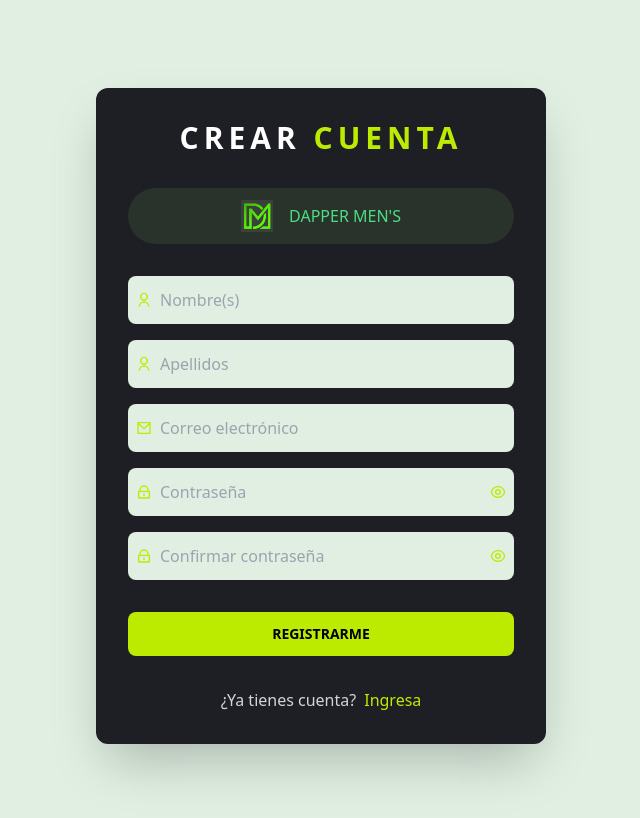
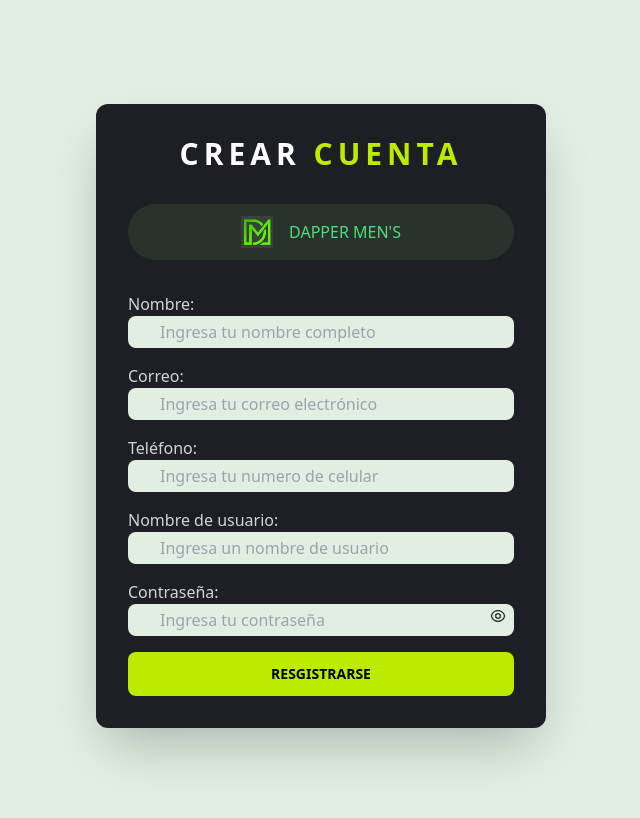
Before and after one commit to Ljkuagrm/panel-admin, a React (Vite) app: page /login/registro in a window 1280 px wide. Shown: the top 818 px of the page, without its empty margins (319-959 px from the left). Built offline with nearby package versions, Linux system fonts and the light colour scheme.

Commit message:
Add Login y Register
Observar Route Link useNavegation y API

```diff
--- a/package.json
+++ b/package.json
@@ -12,6 +12,7 @@
   "dependencies": {
     "@headlessui/react": "^1.7.17",
     "@szhsin/react-menu": "^4.1.0",
+    "axios": "^1.5.1",
     "react": "^18.2.0",
     "react-dom": "^18.2.0",
     "react-icons": "^4.11.0",
--- /dev/null
+++ b/src/pages/api/registerApi.js
@@ -0,0 +1,5 @@
+import axios from "axios";
+
+export const registerApi = axios.create({
+    baseURL : 'http://localhost:8080'
+});
--- a/src/pages/auth/Login.jsx
+++ b/src/pages/auth/Login.jsx
@@ -1,5 +1,8 @@
 import React, { useState } from "react";
 import { Link } from "react-router-dom";
+import { useNavigate } from 'react-router-dom';
+import { useForm } from '../hook/userForm';
+
 // Icons
 import {
   RiMailLine,
@@ -12,13 +15,35 @@
 const Login = () => {
   const [showPassword, setShowPassword] = useState(false);
 
+  const navigate = useNavigate();
+	const { name, email, password, onInputChange, onResetForm } =
+		useForm({
+			name: '',
+			email: '',
+			password: '',
+		});
+
+	const onLogin = e => {
+		e.preventDefault();
+
+		navigate('/', {
+			replace: true,
+			state: {
+				logged: true,
+				name,
+			},
+		});
+
+		onResetForm();
+	};
+
   return (
     <div className="min-h-screen flex items-center justify-center p-4">
       <div className="bg-secondary-100 p-8 rounded-xl shadow-2xl w-auto lg:w-[450px]">
         <h1 className="text-3xl text-center uppercase font-bold tracking-[5px] text-white mb-8">
           INICIAR <span className="text-primary">SESIÓN</span>
         </h1>
-        <form className="mb-8">
+        <form onSubmit={onLogin}>
           <button className="flex items-center justify-center py-3 px-4 gap-4 bg-secondary-400 w-full rounded-full mb-8 text-green-400">
             <img
               src="../../../public/dappermens10.png"
@@ -26,55 +51,56 @@
             />
             DAPPER MEN'S
           </button>
-
+            <div className="relative mb-4">
+              <label htmlFor='name'>Nombre:</label>
+              <input
+                className="py-3 pl-8 pr-4 bg-secondary-900 text-secondary-400 w-full outline-none rounded-lg"
+                type='text'
+                name='name'
+                id='name'
+                value={name}
+                placeholder="Nombre de usuario"
+                onChange={onInputChange}
+                required
+                autoComplete='off'
+              />
+            </div>
 
             <div className="relative mb-4">
-            <RiMailLine className="absolute top-1/2 -translate-y-1/2 left-2 text-primary" />
+              <label htmlFor="password">Contraseña:</label>
                 <input
-              type="email"
-              className="py-3 pl-8 pr-4 bg-secondary-900 w-full outline-none rounded-lg"
-              placeholder="NOMBRE DE USUARIO"
+                  className="py-3 pl-8 pr-4 bg-secondary-900 text-secondary-400 w-full outline-none rounded-lg"
+                  type={showPassword ? "text" : "password"}
+                  id="password"
+                  name="password"
+                  placeholder="Ingresa tu contraseña"
+                  required
+                  value={password}
+                  onChange={onInputChange}
+                  autoComplete='on'
                 />
-          </div>
-          <div className="relative mb-8">
-            <RiLockLine className="absolute top-1/2 -translate-y-1/2 left-2 text-primary" />
-            <input
-              type={showPassword ? "text" : "password"}
-              className="py-3 px-8 bg-secondary-900 w-full outline-none rounded-lg"
-              placeholder="CONTRASEÑA"
-              autoComplete="on"
-            />
-
                 {showPassword ? (
                   <RiEyeOffLine
                     onClick={() => setShowPassword(!showPassword)}
-                className="absolute top-1/2 -translate-y-1/2 right-2 hover:cursor-pointer text-primary"
+                    className="absolute top-1/2 right-2 hover:cursor-pointer text-secondary-400"
                   />
                 ) : (
                   <RiEyeLine
                     onClick={() => setShowPassword(!showPassword)}
-                className="absolute top-1/2 -translate-y-1/2 right-2 hover:cursor-pointer text-primary"
+                    className="absolute top-1/2 right-2 hover:cursor-pointer text-secondary-400"
                   />
                 )}
              </div>
 
-          <div>
             <button
               type="submit"
               className="bg-primary text-black uppercase font-bold text-sm w-full py-3 px-4 rounded-lg hover:text-gray-500 transition-colors"
             >
-              INGRESAR
+              Ingresar
             </button>
-          </div>
         </form>
 
-        <div className="flex flex-col items-center gap-4">
-          <Link
-            to="olvide-password"
-            className="hover:text-primary transition-colors"
-          >
-            ¿Olvidaste tu contraseña?
-          </Link>
+        <div className="flex flex-col p-4 items-center gap-4">
           <span className="flex items-center gap-2">
             ¿No tienes cuenta?{" "}
             <Link
--- a/src/pages/auth/Register.jsx
+++ b/src/pages/auth/Register.jsx
@@ -1,22 +1,85 @@
 import React, { useState } from "react";
-import { Link } from "react-router-dom";
+import { registerApi } from '../api/registerApi';
+import { useNavigate } from 'react-router-dom';
+import { useForm } from '../hook/userForm';
+
 // Icons
 import {
-  RiMailLine,
-  RiLockLine,
   RiEyeLine,
   RiEyeOffLine,
-  RiUserLine,
 } from "react-icons/ri";
+
 const Register = () => {
+
+  const navigate = useNavigate();
+  const {name, email, password, username, phone, onInputChange , onResetForm} = useForm({
+      name: '',
+      email: '',
+      password: '',
+      username: '',
+      phone: '',
+  });
+  const [user, setUser] = React.useState({
+      name: '',
+      email: '',
+      password: '',
+      username: '',
+      phone: '',
+  });
+  const [message, setMessage] = React.useState(null);
+  const handleChange = (event) => {
+      setUser({
+          ...user,
+          [event.target.name]: event.target.value,
+      });
+      onInputChange(event);
+  };
+  const handleSubmit = async (event) => {
+      event.preventDefault();
+      // Enviar los datos del registro a la base de datos
+      try {
+          const response = await registerApi.post('/usuario', {
+              name: user.name,
+              phone: user.phone,
+              email: user.email,
+              username: user.username,
+              password: user.password,
+          });
+
+          if (response.status === 200) {
+              setMessage('User registered successfully');
+          } else {
+              const error = await response.json();
+              setMessage(error.message);
+          }
+
+      } catch (error) {
+          setMessage(error.message);
+      }
+
+      await new Promise((resolve) => setTimeout(resolve, 2000));
+
+      navigate('/chat', {
+          replace: true,
+          state: {
+              logged: true,
+              name,
+          },
+      });
+
+      onResetForm();
+  };
   const [showPassword, setShowPassword] = useState(false);
+
+
+
   return (
       <div className="min-h-screen flex items-center justify-center p-4">
         <div className="bg-secondary-100 p-8 rounded-xl shadow-2xl w-auto lg:w-[450px]">
           <h1 className="text-3xl text-center uppercase font-bold tracking-[5px] text-white mb-8">
           Crear <span className="text-primary">cuenta</span>
           </h1>
-        <form className="mb-8">
+            {message && <div className="message">{message}</div>}
             <button className="flex items-center justify-center py-3 px-4 gap-4 bg-secondary-400 w-full rounded-full mb-8 text-green-400">
               <img
                 src="../../../public/dappermens10.png"
@@ -24,91 +87,97 @@
               />
               DAPPER MEN'S
             </button>
+            <form onSubmit={handleSubmit}>
                 <div className="relative mb-4">
-            <RiUserLine className="absolute top-1/2 -translate-y-1/2 left-2 text-primary" />
+                    <label htmlFor="name">Nombre:</label>
                     <input
+                        className="py-1 pl-8 pr-4 bg-secondary-900 text-secondary-400 w-full outline-none rounded-lg"
                         type="text"
-              className="py-3 pl-8 pr-4 bg-secondary-900 w-full outline-none rounded-lg"
-              placeholder="Nombre(s)"
+                        id="name"
+                        name="name"
+                        placeholder="Ingresa tu nombre completo"
+                        required
+                        value={user.fullname}
+                        onChange={handleChange}
+                        autoComplete='off'
                     />
                 </div>
+
                 <div className="relative mb-4">
-            <RiUserLine className="absolute top-1/2 -translate-y-1/2 left-2 text-primary" />
+                    <label htmlFor="email">Correo:</label>
                     <input
-              type="text"
-              className="py-3 pl-8 pr-4 bg-secondary-900 w-full outline-none rounded-lg"
-              placeholder="Apellidos"
+                        className="py-1 pl-8 pr-4 bg-secondary-900 text-secondary-400 w-full outline-none rounded-lg"
+                        type="email"
+                        id="email"
+                        name="email"
+                        placeholder="Ingresa tu correo electrónico"
+                        required
+                        value={user.email}
+                        onChange={handleChange}
+                        autoComplete='off'
                     />
                 </div>
+
                 <div className="relative mb-4">
-            <RiMailLine className="absolute top-1/2 -translate-y-1/2 left-2 text-primary" />
+                    <label htmlFor="phone">Teléfono:</label>
                     <input
-              type="email"
-              className="py-3 pl-8 pr-4 bg-secondary-900 w-full outline-none rounded-lg"
-              placeholder="Correo electrónico"
+                        className="py-1 pl-8 pr-4 bg-secondary-900 text-secondary-400 w-full outline-none rounded-lg"
+                        type="tel"
+                        id="phone"
+                        name="phone"
+                        placeholder="Ingresa tu numero de celular"
+                        required
+                        value={user.phone}
+                        onChange={handleChange}
+                        autoComplete='off'
                     />
                 </div>
+
                 <div className="relative mb-4">
-            <RiLockLine className="absolute top-1/2 -translate-y-1/2 left-2 text-primary" />
+                    <label htmlFor="username">Nombre de usuario:</label>
                     <input
+                        className="py-1 pl-8 pr-4 bg-secondary-900 text-secondary-400 w-full outline-none rounded-lg"
+                        type="text"
+                        id="username"
+                        name="username"
+                        placeholder="Ingresa un nombre de usuario"
+                        required
+                        value={user.username}
+                        onChange={handleChange}
+                        autoComplete='off'
+                    />
+                </div>
+
+                <div className="relative mb-4">
+                    <label htmlFor="password">Contraseña:</label>
+                    <input
+                        className="py-1 pl-8 pr-4 bg-secondary-900 text-secondary-400 w-full outline-none rounded-lg"
                         type={showPassword ? "text" : "password"}
-              className="py-3 px-8 bg-secondary-900 w-full outline-none rounded-lg"
-              placeholder="Contraseña"
-              autoComplete="on"
+                        id="password"
+                        name="password"
+                        placeholder="Ingresa tu contraseña"
+                        required
+                        value={user.password}
+                        onChange={handleChange}
+                        autoComplete='on'
                     />
                     {showPassword ? (
                       <RiEyeOffLine
                         onClick={() => setShowPassword(!showPassword)}
-                className="absolute top-1/2 -translate-y-1/2 right-2 hover:cursor-pointer text-primary"
+                        className="absolute top-1/2 right-2 hover:cursor-pointer text-secondary-400"
                       />
                     ) : (
                       <RiEyeLine
                         onClick={() => setShowPassword(!showPassword)}
-                className="absolute top-1/2 -translate-y-1/2 right-2 hover:cursor-pointer text-primary"
+                        className="absolute top-1/2 right-2 hover:cursor-pointer text-secondary-400"
                       />
                     )}
                 </div>
-          <div className="relative mb-8">
-            <RiLockLine className="absolute top-1/2 -translate-y-1/2 left-2 text-primary" />
-            <input
-              type={showPassword ? "text" : "password"}
-              className="py-3 px-8 bg-secondary-900 w-full outline-none rounded-lg"
-              placeholder="Confirmar contraseña"
-              autoComplete="on"
-            />
-            {showPassword ? (
-              <RiEyeOffLine
-                onClick={() => setShowPassword(!showPassword)}
-                className="absolute top-1/2 -translate-y-1/2 right-2 hover:cursor-pointer text-primary"
-              />
-            ) : (
-              <RiEyeLine
-                onClick={() => setShowPassword(!showPassword)}
-                className="absolute top-1/2 -translate-y-1/2 right-2 hover:cursor-pointer text-primary"
-              />
-            )}
-          </div>
-          <div>
-            <button
-              type="submit"
-              className="bg-primary text-black uppercase font-bold text-sm w-full py-3 px-4 rounded-lg"
-            >
-              Registrarme
-            </button>
-          </div>
+
+                <input type="submit" value="Resgistrarse" className="bg-primary text-black uppercase font-bold text-sm w-full py-3 px-4 rounded-lg"/>
             </form>
-        <span className="flex items-center justify-center gap-2">
-          ¿Ya tienes cuenta?{" "}
-          <Link
-            to="/login"
-            className="text-primary hover:text-gray-100 transition-colors"
-          >
-            Ingresa
-          </Link>
-        </span>
         </div>
       </div>
   );
 };
-
-export default Register;
+export default Register
--- /dev/null
+++ b/src/pages/hook/UserForm.js
@@ -0,0 +1,27 @@
+import { useState } from "react";
+
+// Mandar un prop cuando se usa el form
+export const useForm = (initialForm = {}) => {
+
+  // cambiar el valor de useState
+  const [formState, setFormState] = useState(initialForm);
+
+  const onInputChange = ({ target }) => {
+    const { name, value } = target;
+    setFormState({
+      ...formState,
+      [name]: value
+    });
+  }
+
+  const onResetForm = () => {
+    setFormState(initialForm);
+  }
+
+  return {
+    ...formState,
+    formState,
+    onInputChange,
+    onResetForm,
+  }
+}
```
Also changed, not shown: src/pages/admin/Home.jsx (+7 -2 lines), 1 other file (tests, documents, lock files or other folders). Lines whose indentation alone changed are shown as unchanged.
